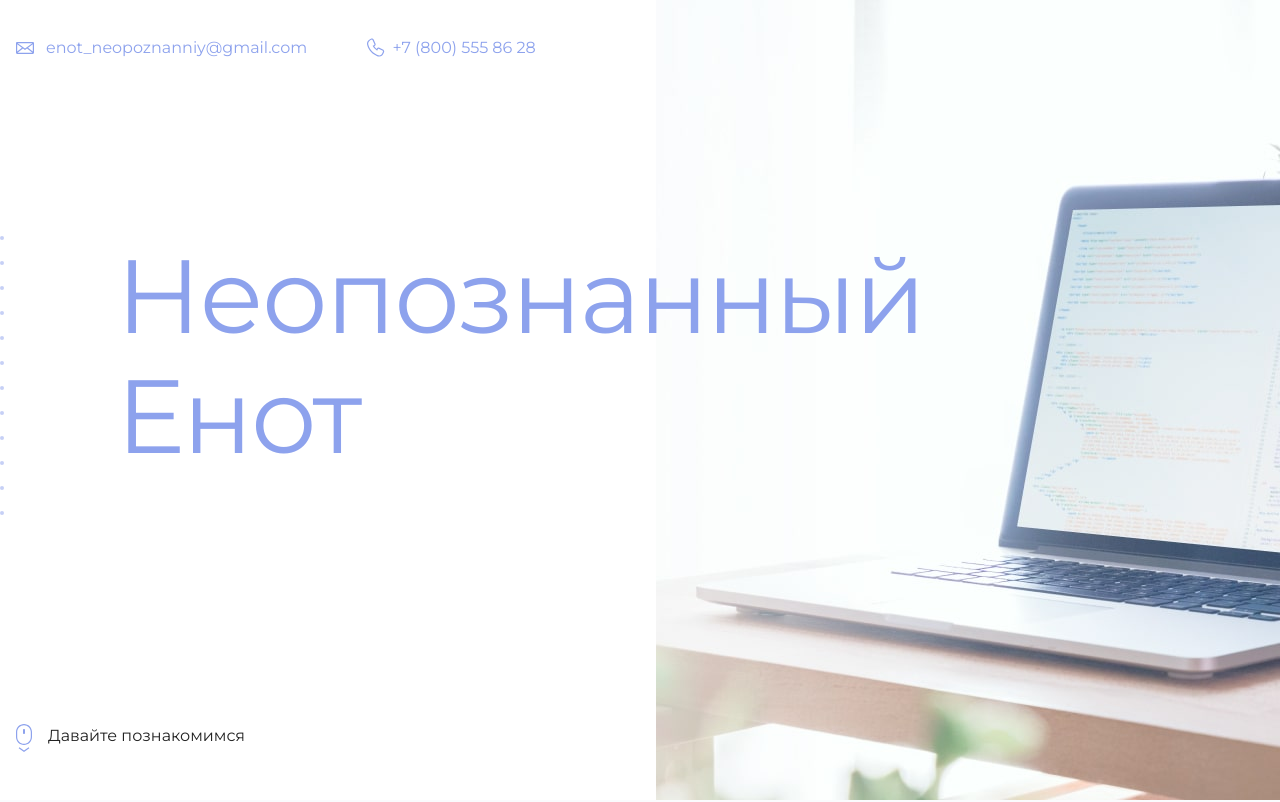
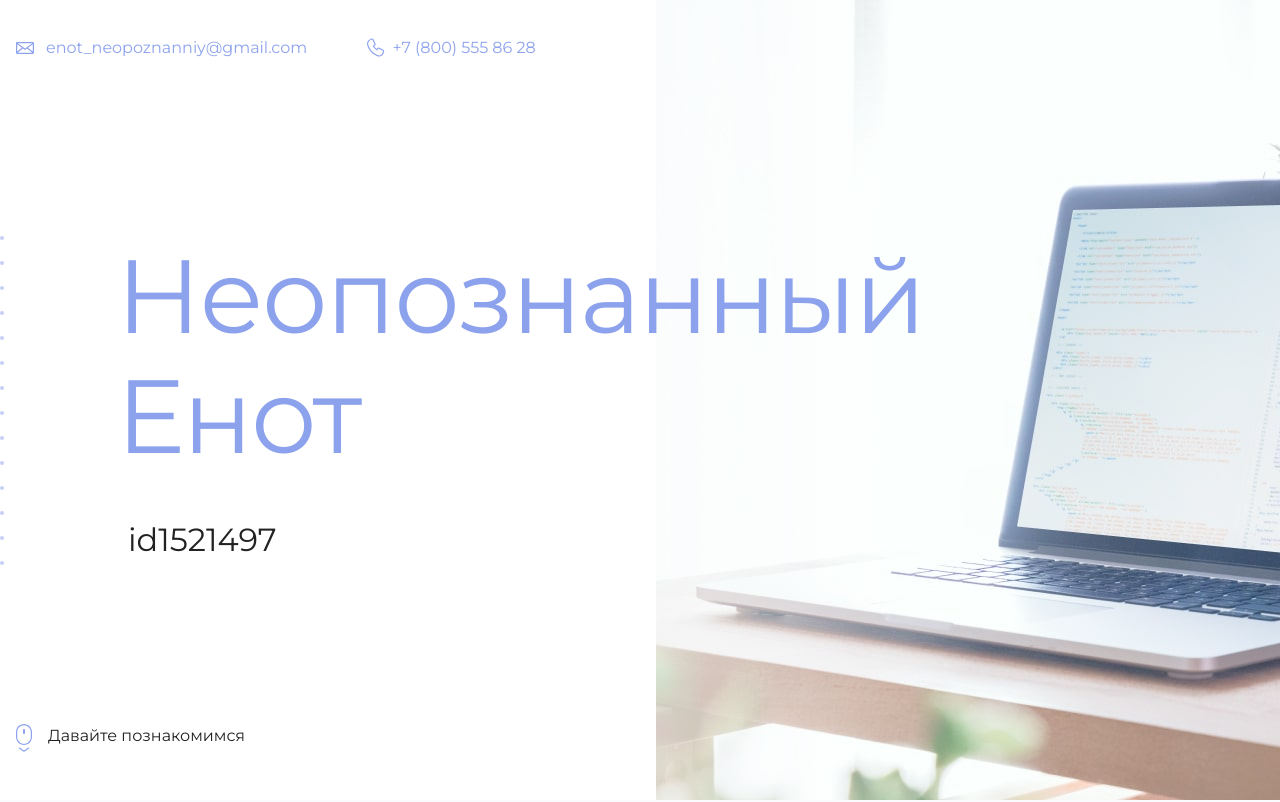
Before and after one commit to Pavel43ru/github-pages-test, a plain HTML site: page my-site/index.html in a window 1280 px wide. Shown: the top 802 px of the page. Drawn offline with Linux system fonts and the light colour scheme.

Commit message:
Id с сайта

```diff
--- a/my-site/index.html
+++ b/my-site/index.html
@@ -19,7 +19,7 @@
       <section class="hero-image">
         <div class="container">
           <h1 class="heading">Неопознанный Енот</h1>
-          <p><!-- Тут ваш id на сайте Академии --></p>
+          <p>id1521497</p>
         </div>
       </section>
 
```
